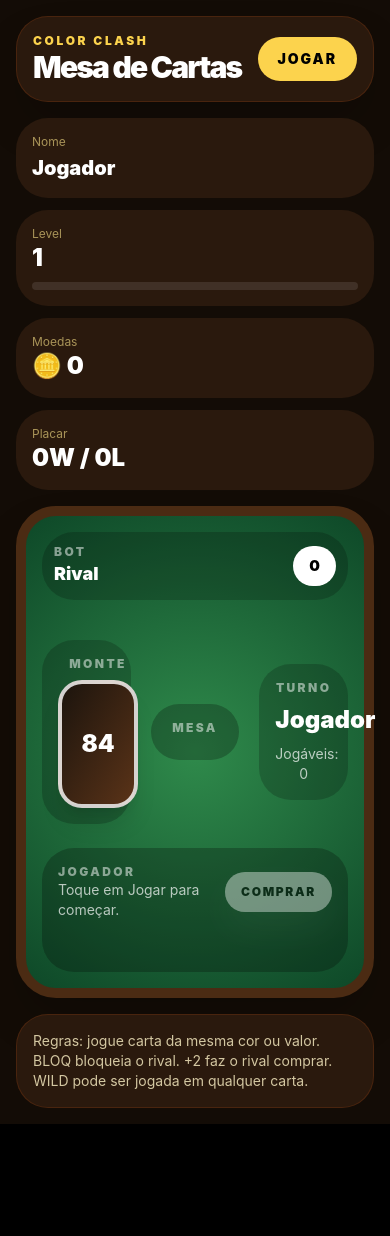
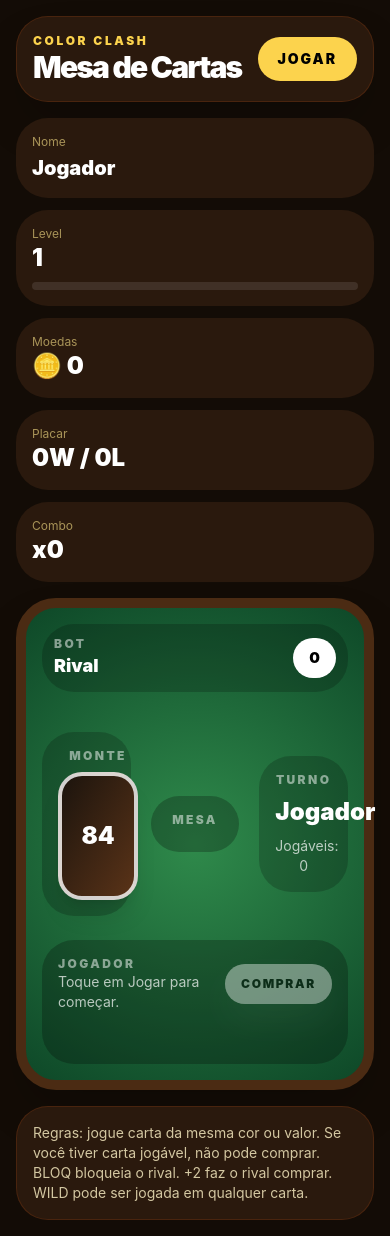
Before and after one commit to thiagodouglas19t-lang/Thklayus-hub, a React (Vite) app: page / in a window 390 px wide. Before the commit the page ends 1124 px from the top, so only its background shows below. Built offline with nearby package versions, Linux system fonts and the light colour scheme.

Commit message:
Improve gameplay rules combo and result screen

```diff
--- a/src/App.tsx
+++ b/src/App.tsx
@@ -2,7 +2,6 @@ import { useMemo, useState } from "react";
 
 type Color = "red" | "blue" | "yellow" | "green";
 type CardType = "number" | "skip" | "draw2" | "wild";
-
 type Card = { id: number; color: Color; value: string; type: CardType };
 
 const colors: Color[] = ["red", "blue", "yellow", "green"];
@@ -49,9 +48,7 @@ function playSound(type: "card" | "win" | "bad") {
     gain.gain.value = 0.035;
     osc.start();
     osc.stop(audio.currentTime + 0.08);
-  } catch {
-    // Som é opcional. Se o navegador bloquear, o jogo continua normal.
-  }
+  } catch {}
 }
 
 export default function App() {
@@ -69,12 +66,15 @@ export default function App() {
   const [started, setStarted] = useState(false);
   const [lastPlayed, setLastPlayed] = useState<Card | null>(null);
   const [pulse, setPulse] = useState(false);
+  const [combo, setCombo] = useState(0);
+  const [result, setResult] = useState<"win" | "loss" | null>(null);
 
   const topCard = discard[discard.length - 1];
   const playableCount = useMemo(() => topCard ? playerHand.filter((card) => canPlay(card, topCard)).length : 0, [playerHand, topCard]);
-  const gameOver = started && (playerHand.length === 0 || botHand.length === 0);
+  const gameOver = started && (playerHand.length === 0 || botHand.length === 0 || result !== null);
   const level = Math.floor(xp / 100) + 1;
   const levelProgress = xp % 100;
+  const canDraw = started && turn === "player" && !gameOver && playableCount === 0 && deck.length > 0;
 
   function reward(addCoins: number, addXp: number) {
     const nextCoins = coins + addCoins;
@@ -109,18 +109,38 @@ export default function App() {
     setTurn("player");
     setStarted(true);
     setLastPlayed(null);
+    setPulse(false);
+    setCombo(0);
+    setResult(null);
     setMessage("Sua vez. Jogue uma carta da mesma cor ou número.");
   }
 
   function drawPlayer() {
     if (!started || turn !== "player" || gameOver || deck.length === 0) return;
+    if (playableCount > 0) {
+      setMessage("Você ainda tem carta jogável. Jogue antes de comprar.");
+      playSound("bad");
+      return;
+    }
     const draw = drawCards(deck, 1);
     setDeck(draw.rest);
     setPlayerHand((hand) => [...hand, ...draw.taken]);
+    setCombo(0);
     setTurn("bot");
     setMessage("Você comprou uma carta. Vez do bot.");
     playSound("card");
     setTimeout(botMove, 700);
+  }
+
+  function endPlayerWin(nextHand: Card[]) {
+    const newWins = wins + 1;
+    setWins(newWins);
+    localStorage.setItem("colorclash:wins", String(newWins));
+    reward(35 + combo * 3, 60 + combo * 5);
+    setResult("win");
+    setPlayerHand(nextHand);
+    setMessage("Você venceu a partida!");
+    playSound("win");
   }
 
   function playCard(card: Card) {
@@ -132,19 +152,17 @@ export default function App() {
     }
     playSound("card");
     animateCard(card);
+    const nextCombo = combo + 1;
+    setCombo(nextCombo);
 
     const nextHand = playerHand.filter((item) => item.id !== card.id);
     setPlayerHand(nextHand);
     setDiscard((cards) => [...cards, card]);
-    reward(1, 4);
+    reward(1 + Math.floor(nextCombo / 3), 4 + nextCombo);
 
+    if (nextHand.length === 1) setMessage("COLOR! Você está com uma carta.");
     if (nextHand.length === 0) {
-      const newWins = wins + 1;
-      setWins(newWins);
-      localStorage.setItem("colorclash:wins", String(newWins));
-      reward(35, 60);
-      setMessage("Você venceu a partida!");
-      playSound("win");
+      endPlayerWin(nextHand);
       return;
     }
 
@@ -169,7 +187,7 @@ export default function App() {
   function botMove() {
     setBotHand((currentBotHand) => {
       const currentTop = discard[discard.length - 1];
-      if (!currentTop) return currentBotHand;
+      if (!currentTop || result) return currentBotHand;
       const card = currentBotHand.find((item) => canPlay(item, currentTop));
 
       if (!card) {
@@ -188,10 +206,12 @@ export default function App() {
       const nextBotHand = currentBotHand.filter((item) => item.id !== card.id);
       setDiscard((cards) => [...cards, card]);
 
+      if (nextBotHand.length === 1) setMessage("Rival está com uma carta!");
       if (nextBotHand.length === 0) {
         const newLosses = losses + 1;
         setLosses(newLosses);
         localStorage.setItem("colorclash:losses", String(newLosses));
+        setResult("loss");
         setMessage("Bot venceu a partida.");
         playSound("bad");
         return nextBotHand;
@@ -204,6 +224,7 @@ export default function App() {
           return draw.rest;
         });
         setTurn("bot");
+        setCombo(0);
         setMessage("Bot jogou +2. Você comprou cartas.");
         setTimeout(botMove, 900);
         return nextBotHand;
@@ -211,6 +232,7 @@ export default function App() {
 
       if (card.type === "skip") {
         setTurn("bot");
+        setCombo(0);
         setMessage("Bot te bloqueou.");
         setTimeout(botMove, 900);
         return nextBotHand;
@@ -223,61 +245,35 @@ export default function App() {
   }
 
   function CardView({ card, hidden = false, onClick, playable = true }: { card?: Card; hidden?: boolean; onClick?: () => void; playable?: boolean }) {
-    if (hidden) {
-      return <div className="grid h-32 w-20 shrink-0 place-items-center rounded-2xl border-4 border-white/80 bg-gradient-to-br from-[#1c140d] to-[#5a3318] shadow-xl"><span className="text-2xl font-black text-amber-200">CC</span></div>;
-    }
+    if (hidden) return <div className="grid h-32 w-20 shrink-0 place-items-center rounded-2xl border-4 border-white/80 bg-gradient-to-br from-[#1c140d] to-[#5a3318] shadow-xl"><span className="text-2xl font-black text-amber-200">CC</span></div>;
     if (!card) return null;
-    return (
-      <button onClick={onClick} className={`grid h-32 w-20 shrink-0 place-items-center rounded-2xl border-4 border-white bg-gradient-to-br ${colorStyle[card.color]} p-2 text-white shadow-xl transition ${playable ? "active:scale-95 hover:-translate-y-2" : "opacity-45 grayscale"}`}>
-        <div className="grid h-full w-full place-items-center rounded-xl border border-white/40 bg-black/10">
-          <span className="text-2xl font-black">{card.value}</span>
-        </div>
-      </button>
-    );
+    return <button onClick={onClick} className={`grid h-32 w-20 shrink-0 place-items-center rounded-2xl border-4 border-white bg-gradient-to-br ${colorStyle[card.color]} p-2 text-white shadow-xl transition ${playable ? "active:scale-95 hover:-translate-y-2" : "opacity-45 grayscale"}`}><div className="grid h-full w-full place-items-center rounded-xl border border-white/40 bg-black/10"><span className="text-2xl font-black">{card.value}</span></div></button>;
   }
 
   return (
     <main className="min-h-screen bg-[#130c06] p-4 text-white">
       <section className="mx-auto max-w-6xl">
         <header className="mb-4 flex items-center justify-between rounded-[2rem] border border-amber-900/40 bg-[#2a190d] p-4 shadow-2xl">
-          <div>
-            <p className="text-xs font-black uppercase tracking-[0.22em] text-amber-300">Color Clash</p>
-            <h1 className="text-3xl font-black tracking-[-0.06em]">Mesa de Cartas</h1>
-          </div>
+          <div><p className="text-xs font-black uppercase tracking-[0.22em] text-amber-300">Color Clash</p><h1 className="text-3xl font-black tracking-[-0.06em]">Mesa de Cartas</h1></div>
           <button onClick={startGame} className="rounded-2xl bg-amber-300 px-5 py-3 text-sm font-black uppercase tracking-[0.14em] text-black">{started ? "Nova partida" : "Jogar"}</button>
         </header>
 
-        <div className="mb-4 grid gap-3 md:grid-cols-4">
+        <div className="mb-4 grid gap-3 md:grid-cols-5">
           <div className="rounded-3xl bg-[#2a190d] p-4"><p className="text-xs text-amber-200/60">Nome</p><input value={playerName} onChange={(e) => saveName(e.target.value)} className="mt-1 w-full bg-transparent text-xl font-black outline-none" /></div>
           <div className="rounded-3xl bg-[#2a190d] p-4"><p className="text-xs text-amber-200/60">Level</p><p className="text-2xl font-black">{level}</p><div className="mt-2 h-2 overflow-hidden rounded-full bg-white/10"><div className="h-full rounded-full bg-amber-300" style={{ width: `${levelProgress}%` }} /></div></div>
           <div className="rounded-3xl bg-[#2a190d] p-4"><p className="text-xs text-amber-200/60">Moedas</p><p className="text-2xl font-black">🪙 {coins}</p></div>
           <div className="rounded-3xl bg-[#2a190d] p-4"><p className="text-xs text-amber-200/60">Placar</p><p className="text-2xl font-black">{wins}W / {losses}L</p></div>
+          <div className="rounded-3xl bg-[#2a190d] p-4"><p className="text-xs text-amber-200/60">Combo</p><p className="text-2xl font-black">x{combo}</p></div>
         </div>
 
         <div className="rounded-[2.5rem] border-[10px] border-[#4b2b13] bg-[radial-gradient(circle_at_center,#2f8a4b,#0e4828)] p-4 shadow-2xl md:p-6">
-          <div className="mb-4 flex items-center justify-between gap-3 rounded-3xl bg-black/20 p-3">
-            <div><p className="text-xs font-black uppercase tracking-[0.2em] text-white/50">Bot</p><p className="text-lg font-black">Rival</p></div>
-            <div className="flex -space-x-12 overflow-hidden pr-10">{botHand.slice(0, 7).map((card) => <CardView key={card.id} hidden />)}</div>
-            <p className="rounded-2xl bg-white px-4 py-2 font-black text-black">{botHand.length}</p>
-          </div>
-
-          <div className="grid min-h-56 place-items-center py-6">
-            <div className="grid grid-cols-3 items-center gap-5">
-              <div className="grid place-items-center rounded-3xl bg-black/20 p-4"><p className="mb-2 text-xs font-black uppercase tracking-[0.2em] text-white/50">Monte</p><div className="grid h-32 w-20 place-items-center rounded-2xl border-4 border-white/80 bg-gradient-to-br from-[#1c140d] to-[#5a3318] shadow-xl"><span className="text-2xl font-black">{deck.length}</span></div></div>
-              <div className={`grid place-items-center rounded-3xl bg-black/25 p-4 transition ${pulse ? "scale-110" : "scale-100"}`}><p className="mb-2 text-xs font-black uppercase tracking-[0.2em] text-white/50">Mesa</p><CardView card={topCard} /></div>
-              <div className="rounded-3xl bg-black/20 p-4 text-center"><p className="text-xs font-black uppercase tracking-[0.2em] text-white/50">Turno</p><p className="mt-2 text-2xl font-black">{turn === "player" ? playerName : "Rival"}</p><p className="mt-2 text-sm text-white/70">Jogáveis: {playableCount}</p></div>
-            </div>
-          </div>
-
-          <div className="rounded-3xl bg-black/25 p-4">
-            <div className="mb-3 flex items-center justify-between gap-3"><div><p className="text-xs font-black uppercase tracking-[0.2em] text-white/50">{playerName}</p><p className="text-sm text-white/70">{message}</p>{lastPlayed && <p className="mt-1 text-xs text-amber-200">Última carta: {lastPlayed.value}</p>}</div><button onClick={drawPlayer} disabled={!started || turn !== "player" || gameOver} className="rounded-2xl bg-white px-4 py-3 text-xs font-black uppercase tracking-[0.14em] text-black disabled:opacity-40">Comprar</button></div>
-            <div className="flex gap-3 overflow-x-auto pb-3 pt-3">{playerHand.map((card) => <CardView key={card.id} card={card} playable={topCard ? canPlay(card, topCard) : true} onClick={() => playCard(card)} />)}</div>
-          </div>
+          <div className="mb-4 flex items-center justify-between gap-3 rounded-3xl bg-black/20 p-3"><div><p className="text-xs font-black uppercase tracking-[0.2em] text-white/50">Bot</p><p className="text-lg font-black">Rival</p></div><div className="flex -space-x-12 overflow-hidden pr-10">{botHand.slice(0, 7).map((card) => <CardView key={card.id} hidden />)}</div><p className="rounded-2xl bg-white px-4 py-2 font-black text-black">{botHand.length}</p></div>
+          <div className="grid min-h-56 place-items-center py-6"><div className="grid grid-cols-3 items-center gap-5"><div className="grid place-items-center rounded-3xl bg-black/20 p-4"><p className="mb-2 text-xs font-black uppercase tracking-[0.2em] text-white/50">Monte</p><div className="grid h-32 w-20 place-items-center rounded-2xl border-4 border-white/80 bg-gradient-to-br from-[#1c140d] to-[#5a3318] shadow-xl"><span className="text-2xl font-black">{deck.length}</span></div></div><div className={`grid place-items-center rounded-3xl bg-black/25 p-4 transition ${pulse ? "scale-110" : "scale-100"}`}><p className="mb-2 text-xs font-black uppercase tracking-[0.2em] text-white/50">Mesa</p><CardView card={topCard} /></div><div className="rounded-3xl bg-black/20 p-4 text-center"><p className="text-xs font-black uppercase tracking-[0.2em] text-white/50">Turno</p><p className="mt-2 text-2xl font-black">{turn === "player" ? playerName : "Rival"}</p><p className="mt-2 text-sm text-white/70">Jogáveis: {playableCount}</p></div></div></div>
+          <div className="rounded-3xl bg-black/25 p-4"><div className="mb-3 flex items-center justify-between gap-3"><div><p className="text-xs font-black uppercase tracking-[0.2em] text-white/50">{playerName}</p><p className="text-sm text-white/70">{message}</p>{lastPlayed && <p className="mt-1 text-xs text-amber-200">Última carta: {lastPlayed.value}</p>}</div><button onClick={drawPlayer} disabled={!canDraw} className="rounded-2xl bg-white px-4 py-3 text-xs font-black uppercase tracking-[0.14em] text-black disabled:opacity-40">Comprar</button></div><div className="flex gap-3 overflow-x-auto pb-3 pt-3">{playerHand.map((card) => <CardView key={card.id} card={card} playable={topCard ? canPlay(card, topCard) : true} onClick={() => playCard(card)} />)}</div></div>
         </div>
 
-        {gameOver && <div className="fixed inset-0 z-30 grid place-items-center bg-black/70 p-5"><div className="w-full max-w-md rounded-[2rem] bg-white p-6 text-center text-black"><p className="text-xs font-black uppercase tracking-[0.2em] text-zinc-500">Partida encerrada</p><h2 className="mt-2 text-4xl font-black tracking-[-0.06em]">{playerHand.length === 0 ? "Você venceu" : "Bot venceu"}</h2><p className="mt-3 text-zinc-500">{playerHand.length === 0 ? "+35 moedas / +60 XP" : "Tente a revanche"}</p><button onClick={startGame} className="mt-6 rounded-2xl bg-black px-6 py-4 font-black text-white">Jogar de novo</button></div></div>}
-
-        <div className="mt-4 rounded-3xl border border-amber-900/40 bg-[#2a190d] p-4 text-sm text-amber-100/80">Regras: jogue carta da mesma cor ou valor. BLOQ bloqueia o rival. +2 faz o rival comprar. WILD pode ser jogada em qualquer carta.</div>
+        {gameOver && <div className="fixed inset-0 z-30 grid place-items-center bg-black/70 p-5"><div className="w-full max-w-md rounded-[2rem] bg-white p-6 text-center text-black"><p className="text-xs font-black uppercase tracking-[0.2em] text-zinc-500">Partida encerrada</p><h2 className="mt-2 text-4xl font-black tracking-[-0.06em]">{result === "win" ? "Você venceu" : "Bot venceu"}</h2><p className="mt-3 text-zinc-500">{result === "win" ? `+${35 + combo * 3} moedas / +${60 + combo * 5} XP` : "Tente a revanche"}</p><button onClick={startGame} className="mt-6 rounded-2xl bg-black px-6 py-4 font-black text-white">Jogar de novo</button></div></div>}
+        <div className="mt-4 rounded-3xl border border-amber-900/40 bg-[#2a190d] p-4 text-sm text-amber-100/80">Regras: jogue carta da mesma cor ou valor. Se você tiver carta jogável, não pode comprar. BLOQ bloqueia o rival. +2 faz o rival comprar. WILD pode ser jogada em qualquer carta.</div>
       </section>
     </main>
   );
```
